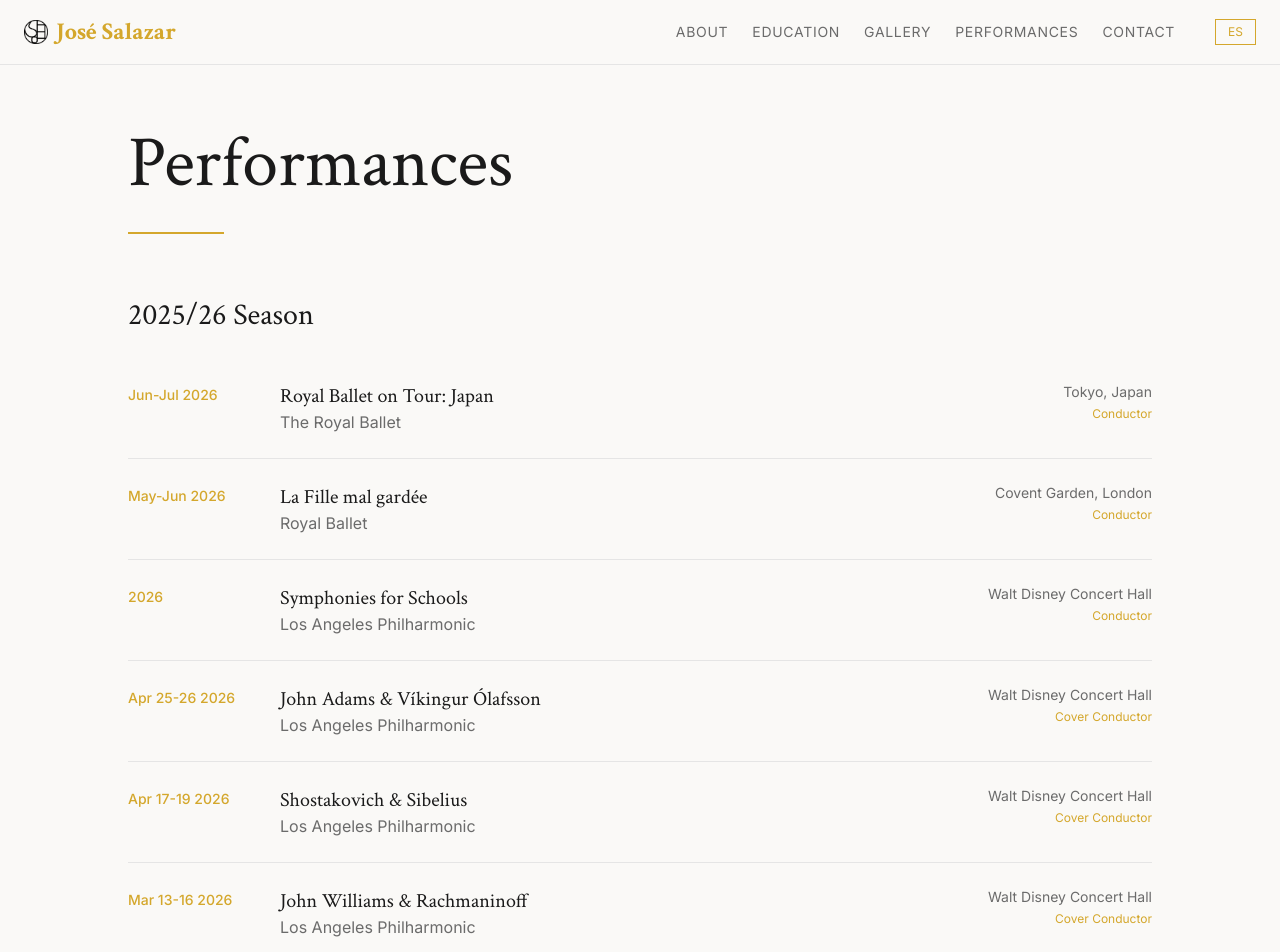
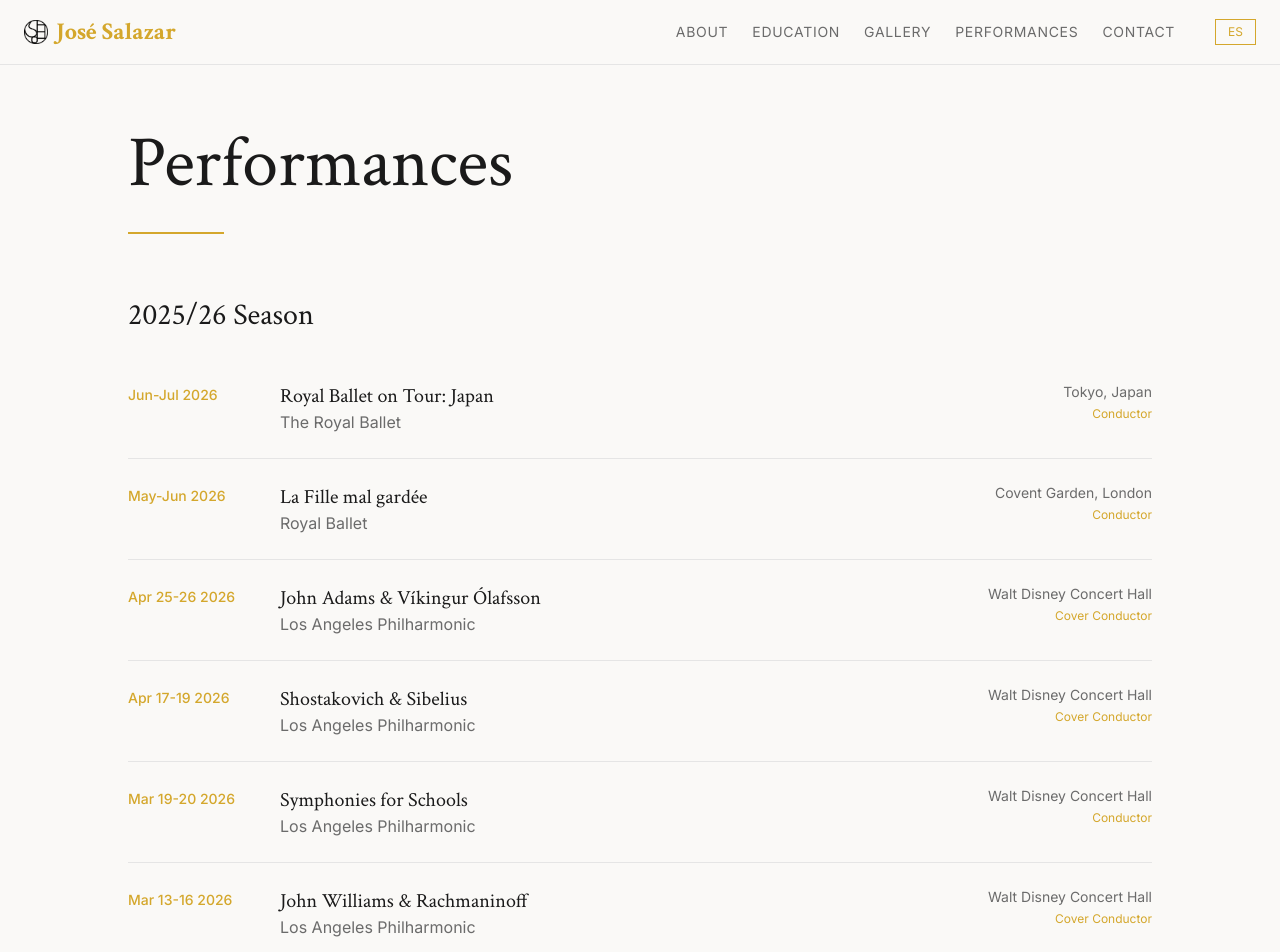
Before and after one commit to Seenfinity/jose-salazar-v2, a Next.js app: page /schedule in a window 1280 px wide. Shown: the top 952 px of the page. Built offline with nearby package versions, Linux system fonts and the light colour scheme.

Commit message:
Fix Symphonies for Schools date to Mar 19-20 2026

```diff
--- a/src/app/schedule/page.tsx
+++ b/src/app/schedule/page.tsx
@@ -156,9 +156,9 @@ interface Performance {
 const upcomingPerformances: Performance[] = [
   { date: "Jun-Jul 2026", event: "Royal Ballet on Tour: Japan", venue: "The Royal Ballet", location: "Tokyo, Japan", role: "Conductor" },
   { date: "May-Jun 2026", event: "La Fille mal gardée", venue: "Royal Ballet", location: "Covent Garden, London", role: "Conductor" },
-  { date: "2026", event: "Symphonies for Schools", venue: "Los Angeles Philharmonic", location: "Walt Disney Concert Hall", role: "Conductor" },
   { date: "Apr 25-26 2026", event: "John Adams & Víkingur Ólafsson", venue: "Los Angeles Philharmonic", location: "Walt Disney Concert Hall", role: "Cover Conductor" },
   { date: "Apr 17-19 2026", event: "Shostakovich & Sibelius", venue: "Los Angeles Philharmonic", location: "Walt Disney Concert Hall", role: "Cover Conductor" },
+  { date: "Mar 19-20 2026", event: "Symphonies for Schools", venue: "Los Angeles Philharmonic", location: "Walt Disney Concert Hall", role: "Conductor" },
   { date: "Mar 13-16 2026", event: "John Williams & Rachmaninoff", venue: "Los Angeles Philharmonic", location: "Walt Disney Concert Hall", role: "Cover Conductor" },
   { date: "Feb 20-22 2026", event: "Gustavo Conducts Beethoven: Missa Solemnis", venue: "Los Angeles Philharmonic", location: "Walt Disney Concert Hall", role: "Cover Conductor" },
   { date: "Feb 12-15 2026", event: "Dudamel Conducts Beethoven and Lorenz", venue: "Los Angeles Philharmonic", location: "Walt Disney Concert Hall", role: "Cover Conductor" },
```
